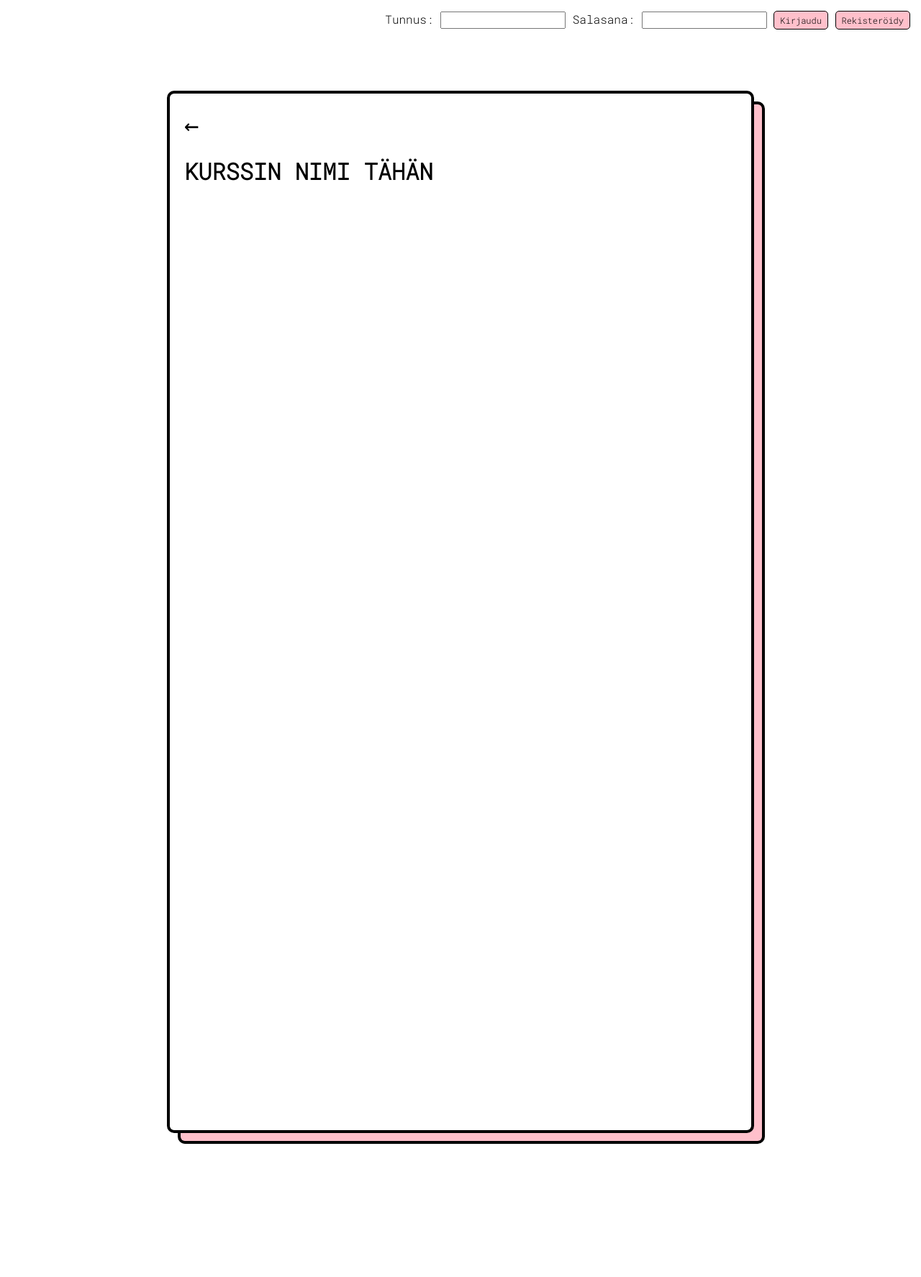
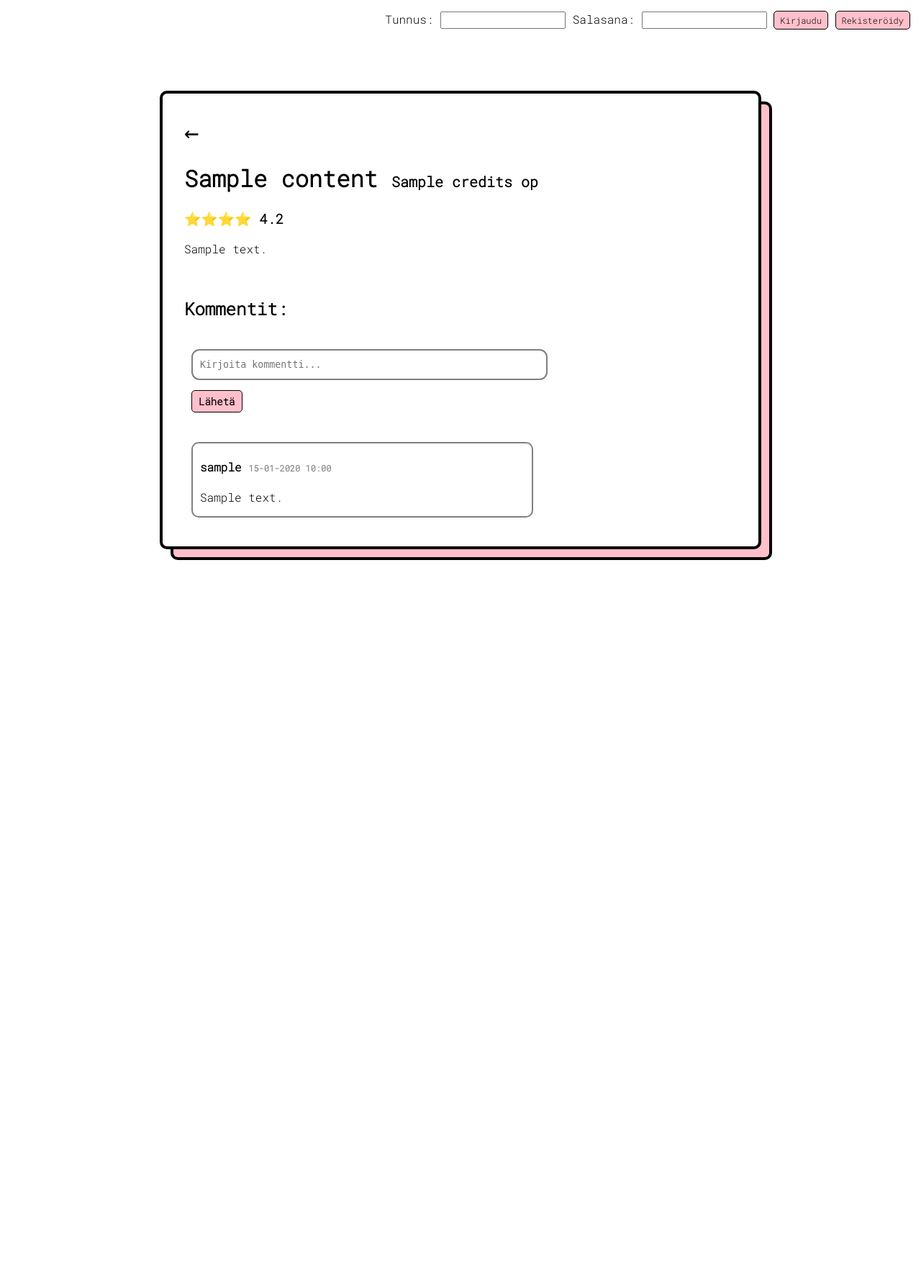
Before and after one commit to Aappo-Alatalo/kurssikartta, a Flask app: template templates/course_template.html in a window 1280 px wide. Shown: the whole page at 72% size. After the commit the page ends 778 px from the top, so only its background shows below. Run offline with Flask 3, Linux system fonts and the light colour scheme; the template is opened without the code that fills it: most values are stand-ins (such as "Sample title", 1, 10 or a date in 2020).

Commit message:
Add course data to course details page and show comments for the given course Comments cannot yet be posted, but textfield for creating comments has been added.

```diff
--- a/routes.py
+++ b/routes.py
@@ -52,4 +52,6 @@ def courses_page():
 
 @app.route("/courses/<course_id>") # Course details live here
 def course_page(course_id):
-    return render_template("course_template.html", course=course_id)
+    content = courses.fetch_details(course_id)
+    comments = courses.fetch_comments(course_id)
+    return render_template("course_template.html", content=content, comments=comments)
--- a/static/css/main.css
+++ b/static/css/main.css
@@ -7,6 +7,18 @@ body {
     font-style: normal;
     margin: 0; /* Remove default margin */
     padding: 0; /* Remove default padding */
+}
+
+textarea {
+    padding: 12px 20px;
+    resize: none;
+    outline: auto;
+    outline-color: gray;
+    width: auto;
+}
+
+textarea:focus {
+    outline-color: black;
 }
 
 .search_box {
@@ -27,6 +39,7 @@ body {
     grid-template-rows: repeat(auto-fit, minmax(100px, auto));
     justify-items: center;
     align-items: center;
+    margin-bottom: 70px;
 }
 
 .course_card {
@@ -51,8 +64,8 @@ body {
 .course_detail_card {
     width: 60%;
     border-radius: 10px;
-    height: 1400px;
-    padding: 20px;
+    height: auto;
+    padding: 30px;
     border: 4px solid black;
     background: #fff;
     margin-top: 70px;
@@ -88,7 +101,9 @@ body {
 }
 
 .button:hover {
-    background-color: rgb(216, 113, 130);
+    background-color: rgb(210, 120, 135);
+    box-shadow: 5px 5px 0 -1px rgb(222, 123, 140),
+    5px 5px black;
 }
 
 .back_arrow {
@@ -97,3 +112,17 @@ body {
     color: black;
     text-decoration: none;
 }
+
+.comment {
+    width: 60%;
+    border-radius: 10px;
+    height: auto;
+    padding-left: 10px;
+    border: 2px solid gray;
+    background: #fff;
+    margin-top: 0px;
+    margin-left: 10px;
+    margin-right: 10px;
+    margin-bottom: 10px;
+    overflow: hidden;
+}
--- a/templates/course_template.html
+++ b/templates/course_template.html
@@ -1,13 +1,35 @@
 {% extends "layout.html" %}
 
-{% block title %}KURSSI{% endblock %}
+{% block title %}{{ content.name }}{% endblock %}
 
 {% block content %}
-
     <div class="center_div">
         <div class="course_detail_card">
             <a href="/" class="back_arrow">&#8592;</a> <!-- Backwards arrow -->
-            <h1>KURSSIN NIMI TÄHÄN</h1>
+            <h1>{{ content.name }} <span style="font-size: 20px;">{{ content.credits }} op</span></h1>
+            <h3>⭐️⭐️⭐️⭐️ 4.2</h3>
+            <p>{{ content.description }}</p>
+            <br>
+            <h2>Kommentit:</h2>
+            <br>
+            {% if comments is not defined or comments|length < 1 %}
+                <p>Ei vielä yhtään kommenttia 😔</p>
+            {% endif %}
+            <form action="#" method="POST">
+                <textarea class="comment" name="comment" cols="30" rows="1" placeholder="Kirjoita kommentti..."></textarea>
+                <div style="margin-left: 10px; margin-bottom: 20px;">
+                    <button type="submit" class="button"><h3 style="margin: 1px;">Lähetä</h3></button>
+                </div>
+            </form>
+            <br>
+            {% if comments is defined and comments|length > 0 %}
+                {% for comment in comments %}
+                <div class="comment">
+                    <h4>{{ comment.username }} <span style="font-size: 12px; color: #888;">{{ comment.post_date.strftime('%d-%m-%Y %H:%M') }}</span></h4>
+                    <p>{{ comment.content }}</p>
+                </div>
+                {% endfor %}
+            {% endif %}
         </div>
     </div>
 {% endblock %}
```
Also changed, not shown: courses.py (+11 -1 lines), schema.sql (+14 -8 lines).
